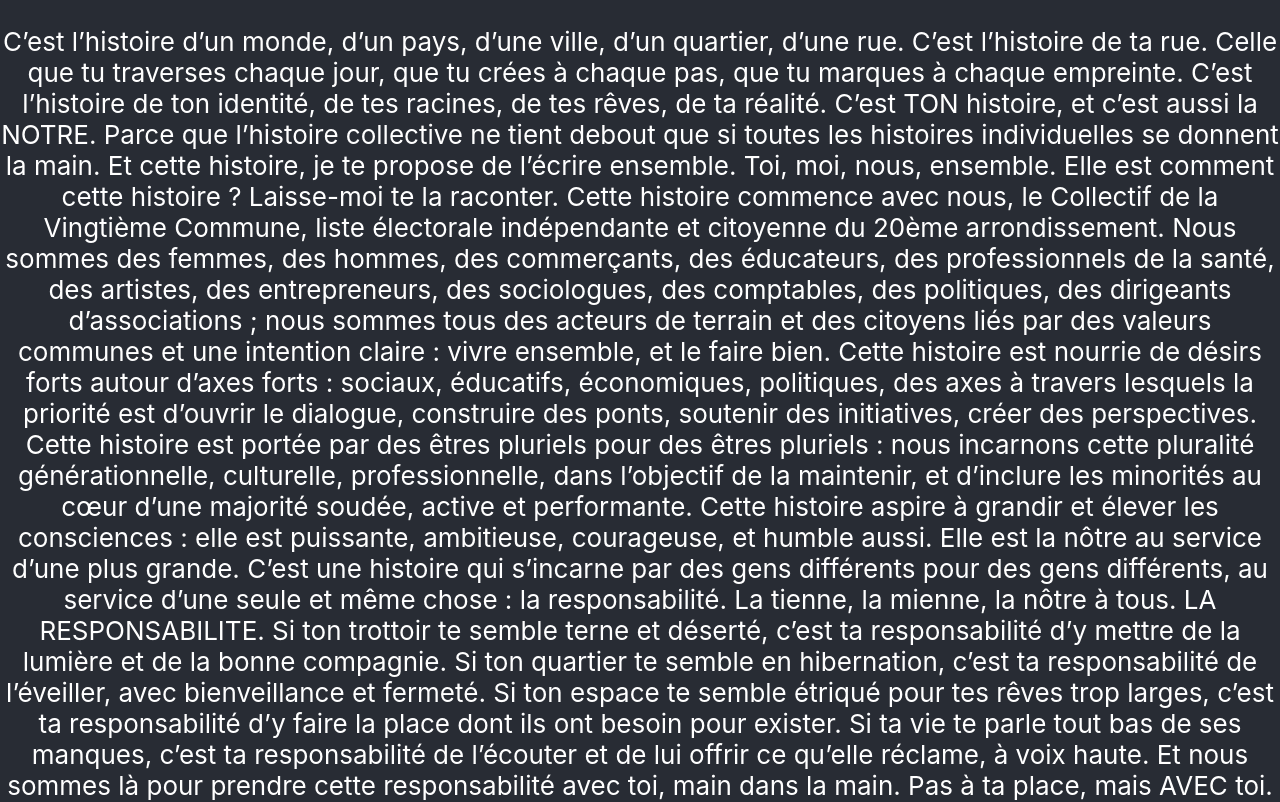
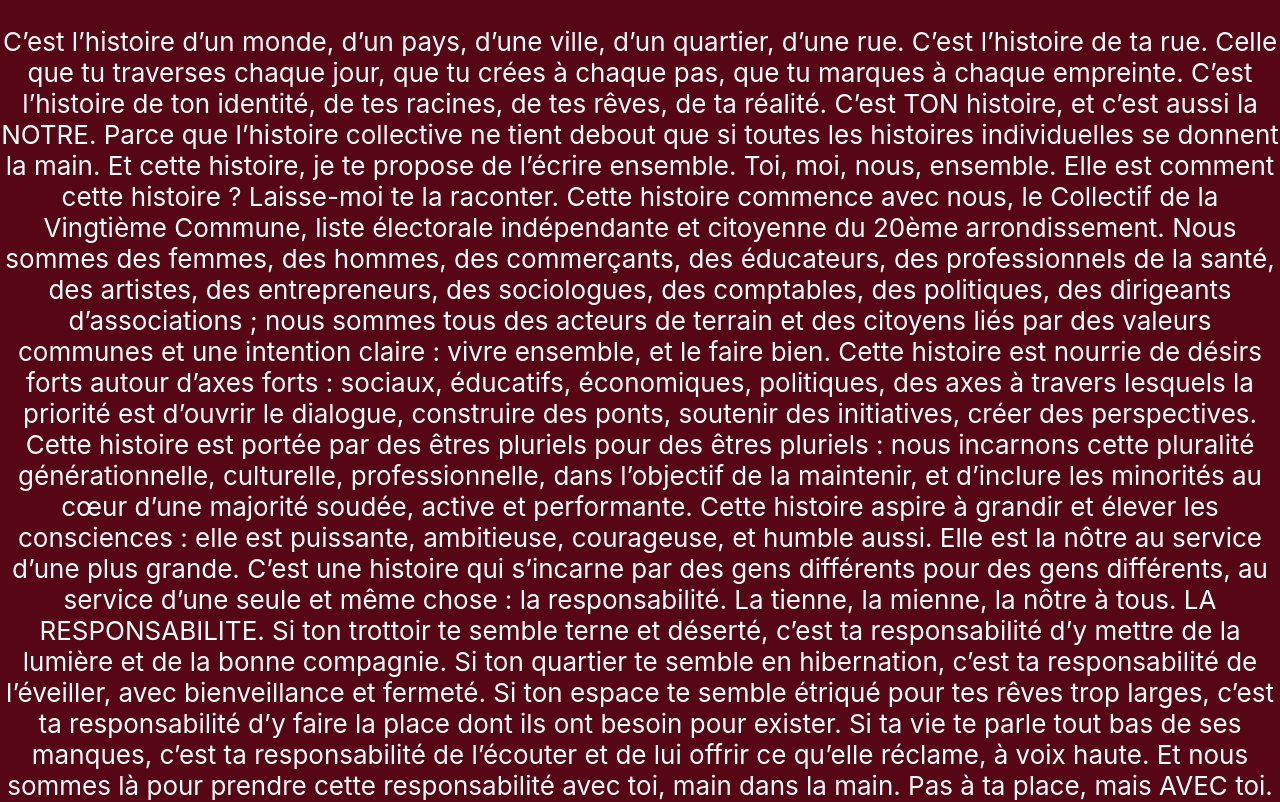
Before and after one commit to jtrishmawi/20ieme-commune, a React (Create React App) app: page / in a window 1280 px wide. Shown: the top 802 px of the page. Built offline with nearby package versions, Linux system fonts and the light colour scheme.

Commit message:
change background color

```diff
--- a/src/App.css
+++ b/src/App.css
@@ -1,38 +1,17 @@
+body {
+  background-color: #570615;
+  color: white;
+}
+
 .App {
   text-align: center;
 }
 
-.App-logo {
-  height: 40vmin;
-  pointer-events: none;
-}
-
-@media (prefers-reduced-motion: no-preference) {
-  .App-logo {
-    animation: App-logo-spin infinite 20s linear;
-  }
-}
-
 .App-header {
-  background-color: #282c34;
   min-height: 100vh;
   display: flex;
   flex-direction: column;
   align-items: center;
   justify-content: center;
   font-size: calc(10px + 2vmin);
-  color: white;
 }
-
-.App-link {
-  color: #61dafb;
-}
-
-@keyframes App-logo-spin {
-  from {
-    transform: rotate(0deg);
-  }
-  to {
-    transform: rotate(360deg);
-  }
-}
```
